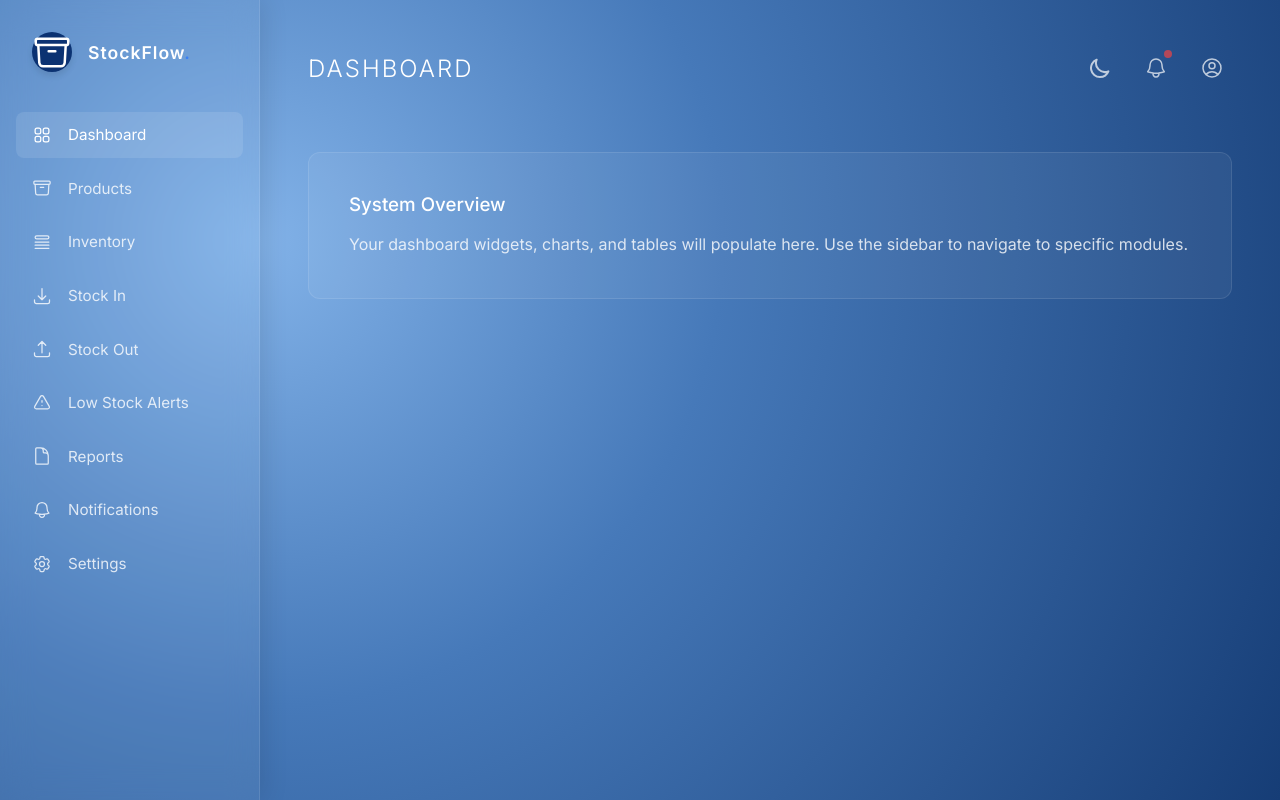
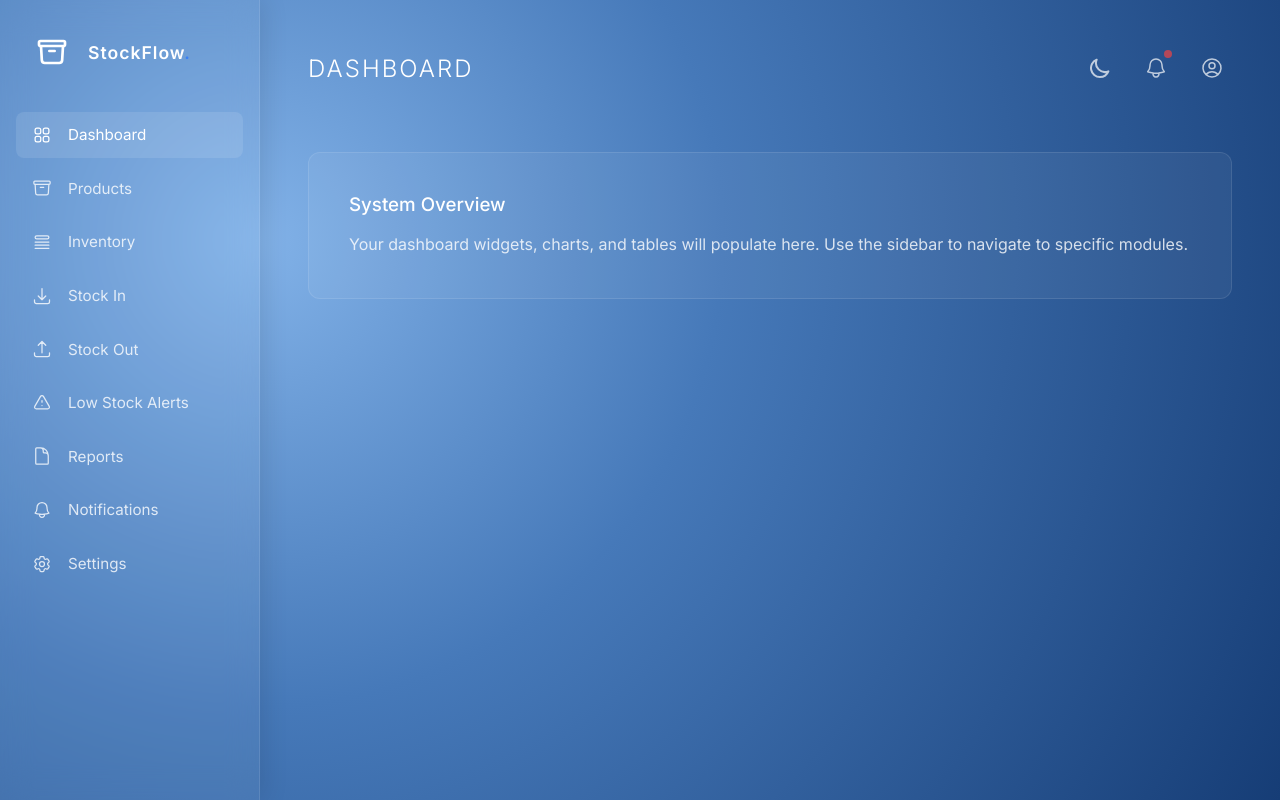
Before and after one commit to muhammedsinanp185-code/warehouse, a Laravel app: page /manager/dashboard in a window 1280 px wide. Run offline with Laravel 12, Linux system fonts and the light colour scheme; a user stored in the database is signed in; data comes from the database, SQL or seed files in the repository.

Commit message:
style: fix StockFlow logo and add profile dropdown

```diff
--- a/resources/views/manager/dashboard.blade.php
+++ b/resources/views/manager/dashboard.blade.php
@@ -12,8 +12,8 @@
         <!-- SIDEBAR -->
         <aside class="sidebar">
             <div class="sidebar-header">
-                <div class="user-icon-circle" style="width: 40px; height: 40px; margin-bottom: 0;">
-                    <svg xmlns="http://www.w3.org/2000/svg" fill="none" viewBox="0 0 24 24" stroke-width="1.5" stroke="currentColor">
+                <div style="display: flex; align-items: center; justify-content: center; width: 40px; height: 40px; color: var(--text-color);">
+                    <svg xmlns="http://www.w3.org/2000/svg" fill="none" viewBox="0 0 24 24" stroke-width="2" stroke="currentColor" style="width: 32px; height: 32px;">
                         <path stroke-linecap="round" stroke-linejoin="round" d="M20.25 7.5l-.625 10.632a2.25 2.25 0 0 1-2.247 2.118H6.622a2.25 2.25 0 0 1-2.247-2.118L3.75 7.5M10 11.25h4M3.375 7.5h17.25c.621 0 1.125-.504 1.125-1.125v-1.5c0-.621-.504-1.125-1.125-1.125H3.375c-.621 0-1.125.504-1.125 1.125v1.5c0 .621.504 1.125 1.125 1.125Z" />
                     </svg>
                 </div>
```
